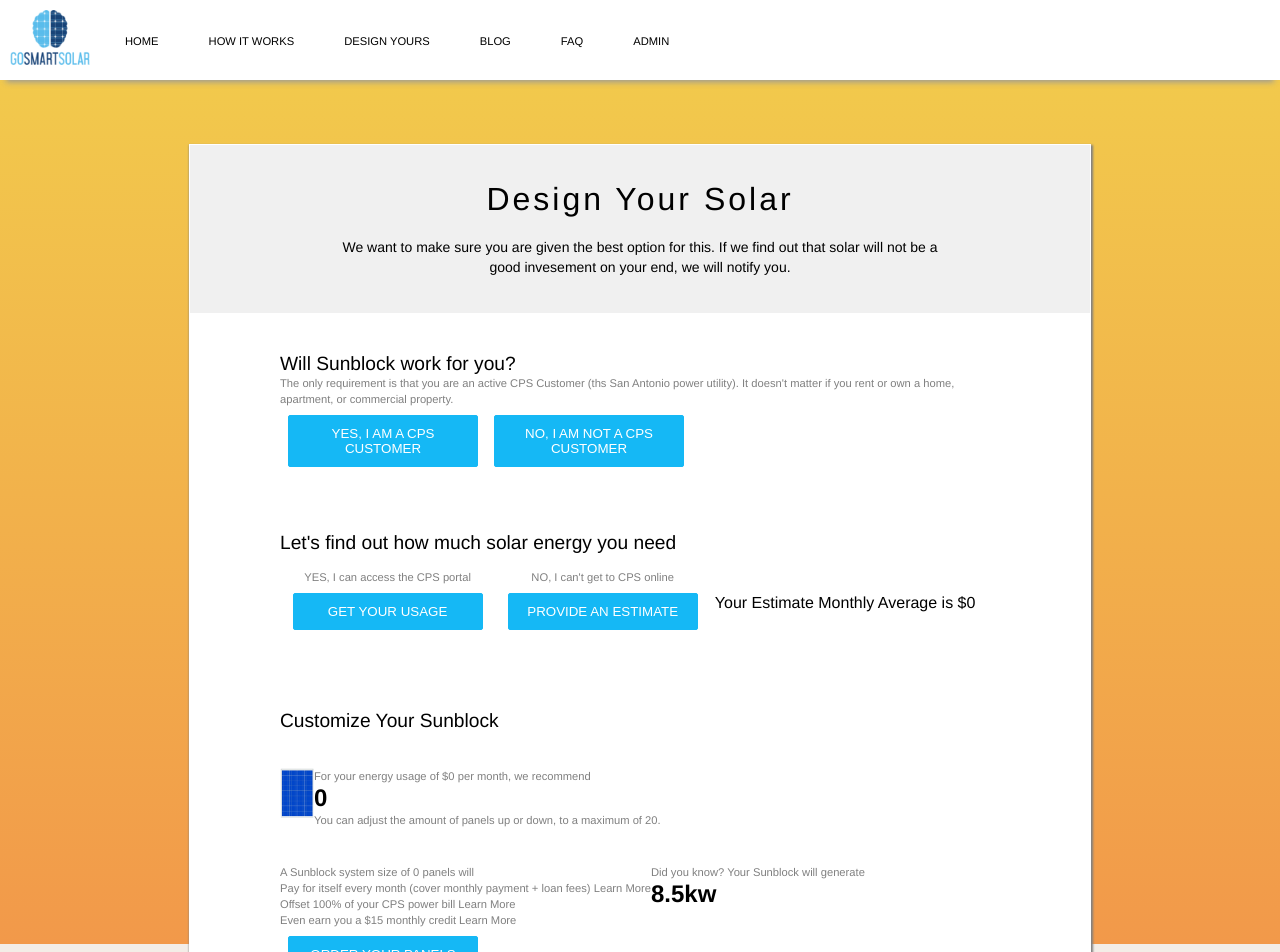
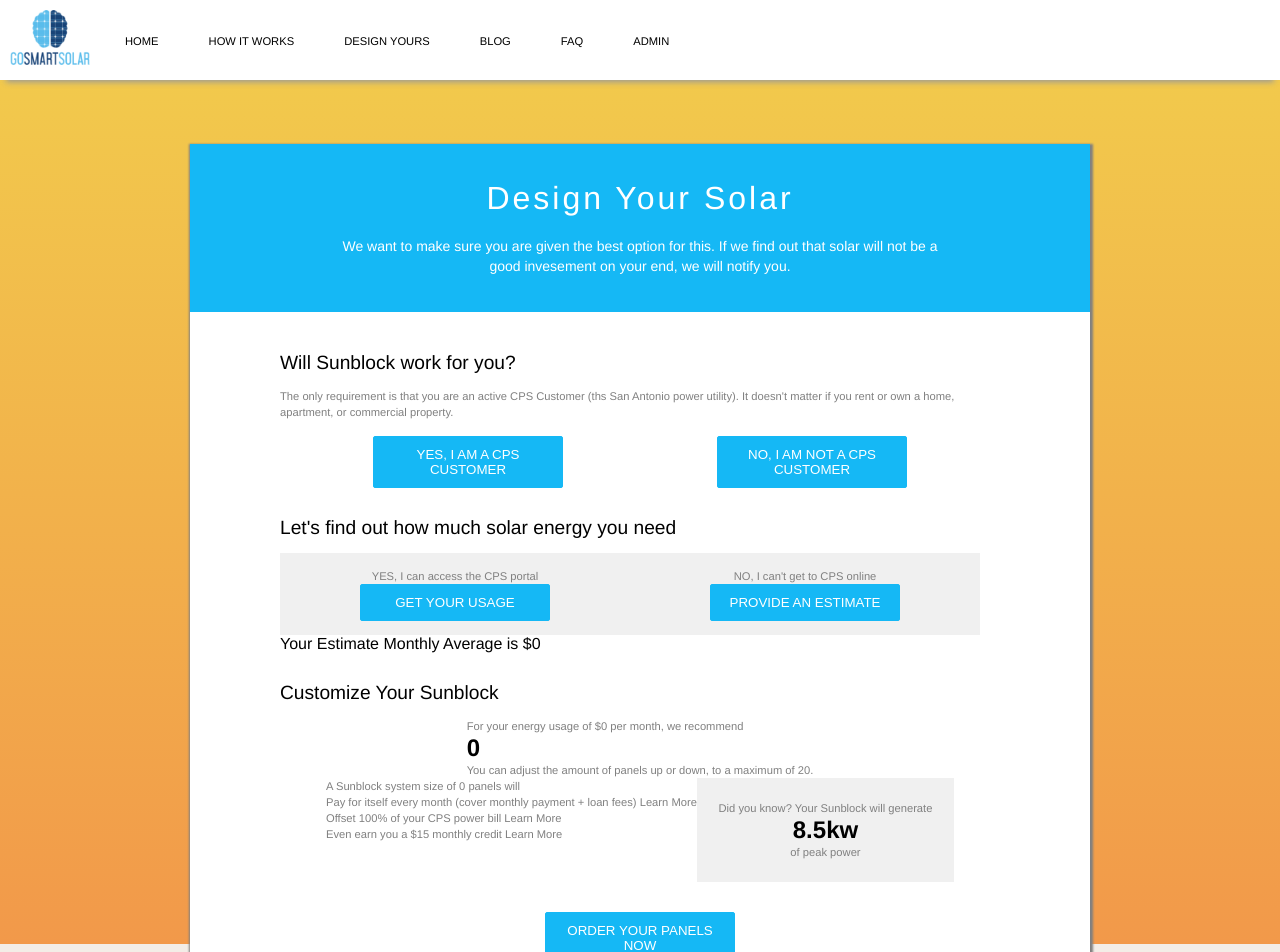
Before and after one commit to casper345/sunblock, a React (Create React App) app: page /design-your-solar in a window 1280 px wide. Shown: the top 952 px of the page. Built offline with nearby package versions, Linux system fonts and the light colour scheme.

Commit message:
Add Solar Panle visual array and warning when not CPS Customer

```diff
--- a/src/components/Button.js
+++ b/src/components/Button.js
@@ -3,7 +3,6 @@
 
 const Button = styled.button`
   width: 190px;
-  margin: .5rem;
   padding-top: 10px;
   padding-bottom: 10px;
   border: 1px solid ${({color}) => color};
--- a/src/components/Card.js
+++ b/src/components/Card.js
@@ -9,8 +9,7 @@
   display: flex;
   flex-direction: column;
   align-items: center;
-  border: 1px solid white;
-  box-shadow: 1px 2px 2px 1px grey;
+  box-shadow: 1px 2px 2px 2px grey;
   background-color: white;
   .header {
     width: 100%;
@@ -19,8 +18,8 @@
     flex-direction: column;
     align-items: center;
     text-align: center;
-    color: black;
-    background-color: ${Color.grey};
+    color: white;
+    background-color: ${Color.primaryColor};
     .titleContainer {
       width: 70%;
     }
--- a/src/components/StyledHeading.js
+++ b/src/components/StyledHeading.js
@@ -10,6 +10,7 @@
 `;
 export const H2 = styled.h2`
   margin: 0;
+  margin-bottom: 2%;
   font-size: 1.2rem;
   font-weight: 200;
 `;
--- a/src/constants/Color.js
+++ b/src/constants/Color.js
@@ -1,5 +1,6 @@
 export default {
   primaryColor: '#15b8f5',
+  primaryColor2: '#3B5998',
   secondaryColor: '#F17105',
   grey: 'rgb(240,240,240)',
   lightBrown: 'rgb(243, 237, 231)',
--- a/src/containers/DesignForm/index.js
+++ b/src/containers/DesignForm/index.js
@@ -11,7 +11,16 @@
 const Container = styled.div`
 `;
 const Section = styled.div`
-  margin-bottom: 8%;
+  margin-bottom: 4%;
+  .validCpsCustomerButtonContainer {
+    margin: 1rem;
+    display: flex;
+    justify-content: space-around;
+    @media(max-width: 600px) {
+      flex-direction: column;
+      align-items: center;
+    }
+  }
 `;
 const ButtonContainer = styled.div`
   max-width: 700px;
@@ -21,7 +30,7 @@
   align-items: center;
   padding-top: 2%;
   padding-bottom: 2%;
-  background-color: ${Color.lightGrey};
+  background-color: ${Color.grey};
   @media(max-width: 600px) {
     flex-direction: column;
   }
@@ -71,7 +80,7 @@
 }
 
 function CPSCustomerWarning(props){
-  if(!props.warn){
+  if(props.isCPSCustomer == null || props.isCPSCustomer){
     return null;
   }
   return(
@@ -102,7 +111,7 @@
     let buttonId = event.target.id
     let requirementFulfilled = (buttonId == 'IS_CUSTOMER') ? true : false
     if(!requirementFulfilled){
-      alert('Sorry you have to be a CPS Customer for Sunblock')
+
     }
     this.setState({
       isCpsCustomer: requirementFulfilled,
@@ -142,11 +151,14 @@
         <Section>
          <H2>Will Sunblock work for you?</H2>
          <P>The only requirement is that you are an active CPS Customer (ths San Antonio power utility). It doesn't matter if you rent or own a home, apartment, or commercial property.</P>
-         <Button id={'IS_CUSTOMER'}
-           onClick={this._handleIsCPSCustomer}>Yes, I am a CPS customer</Button>
-         <Button
-           id={'NOT_CUSTOMER'}
-           onClick={this._handleIsCPSCustomer}>No, I am not a CPS customer</Button>
+         <div className="validCpsCustomerButtonContainer">
+           <Button id={'IS_CUSTOMER'}
+             onClick={this._handleIsCPSCustomer}>Yes, I am a CPS customer</Button>
+           <Button
+             id={'NOT_CUSTOMER'}
+             onClick={this._handleIsCPSCustomer}>No, I am not a CPS customer</Button>
+         </div>
+         <CPSCustomerWarning isCPSCustomer={this.state.isCpsCustomer} />
          </Section>
 
          <Section>
@@ -164,8 +176,10 @@
                  id={'NO_ACCESS'}
                  onClick={this._handleHasCPSAccess}>Provide an estimate</Button>
              </Column>
+           </ButtonContainer>
+           <div className="monthlyAverage">
              Your Estimate Monthly Average is ${AvgMonthlyBill}
-           </ButtonContainer>
+           </div>
            {(() => {
                 switch(hasCPSAccess) {
                   case 'HAS_ACCESS':
@@ -183,16 +197,14 @@
          </Section>
 
          <Section>
-           {
-             thirdSectionEnabled &&
+           { thirdSectionEnabled &&
              <div>
                <H2>Customize Your Sunblock</H2>
                <SolarPanelCalc
                  AvgMonthlyBill={AvgMonthlyBill}
                  isCpsCustomer={isCpsCustomer}
                />
-             </div>
-           }
+             </div> }
          </Section>
 
       </Container>
--- a/src/containers/SolarPanelCalc.js
+++ b/src/containers/SolarPanelCalc.js
@@ -2,6 +2,8 @@
 import styled from 'styled-components'
 
 import SolarPanelImage from '../assets/images/solar.png'
+
+import Color from '../constants/Color'
 
 import { P } from '../components/StyledHeading'
 import Button from '../components/Button'
@@ -9,9 +11,18 @@
 const Container = styled.div`
   display: flex;
   flex-direction: column;
+  align-items: center;
   .solarImage{
     max-width: 50px;
     max-height: 50px;
+  }
+  .peakPower {
+    padding: 3%;
+    align-items: center;
+    background-color: ${Color.grey};
+  }
+  .orderButton {
+    margin-top: 30px;
   }
 `;
 const Column = styled.div`
@@ -19,9 +30,12 @@
   flex-direction: column;
 `;
 const Row = styled.div`
+  width: 100%;
   display: flex;
   flex-direction: row;
-  margin-top: 5%;
+  justify-content: center;
+  .dynamicPanelsRow {
+  }
 `;
 const Number = styled.h2`
   margin: 0;
@@ -31,11 +45,15 @@
   const MaxProductionAllowed = 120;
   const CreditRate = .09;
   const PerPanelProduction = 46.63;
-  const MaxPanels = Math.floor((AvgMonthlyBill * (MaxProductionAllowed/100))/(CreditRate * PerPanelProduction));
+  var MaxPanels = Math.floor((AvgMonthlyBill * (MaxProductionAllowed/100))/(CreditRate * PerPanelProduction));
+  var maxPanelArray = Array.apply(null, Array(MaxPanels));
   return(
     <Container>
       <Row>
-        <img className="solarImage"  src={SolarPanelImage} alt="Solar Panel"/>
+        {
+          maxPanelArray.map((panel) =>
+                <img className="solarImage"  src={SolarPanelImage} alt="Solar Panel"/>)
+        }
         <Column>
           <P>For your energy usage of ${AvgMonthlyBill} per month, we recommend</P>
           <Number>{MaxPanels}</Number>
@@ -43,19 +61,20 @@
         </Column>
       </Row>
 
-      <Row>
+      <Row className="dataRow">
         <Column>
           <P>A Sunblock system size of {MaxPanels} panels will</P>
           <P>Pay for itself every month (cover monthly payment + loan fees) Learn More</P>
           <P>Offset 100% of your CPS power bill Learn More</P>
           <P>Even earn you a $15 monthly credit Learn More</P>
         </Column>
-        <Column>
+        <Column className="peakPower">
           <P>Did you know? Your Sunblock will generate</P>
           <Number>8.5kw</Number>
+          <P>of peak power</P>
         </Column>
       </Row>
-      <Button>Order your panels now</Button>
+      <Button className="orderButton">Order your panels now</Button>
     </Container>
   )
 
```
